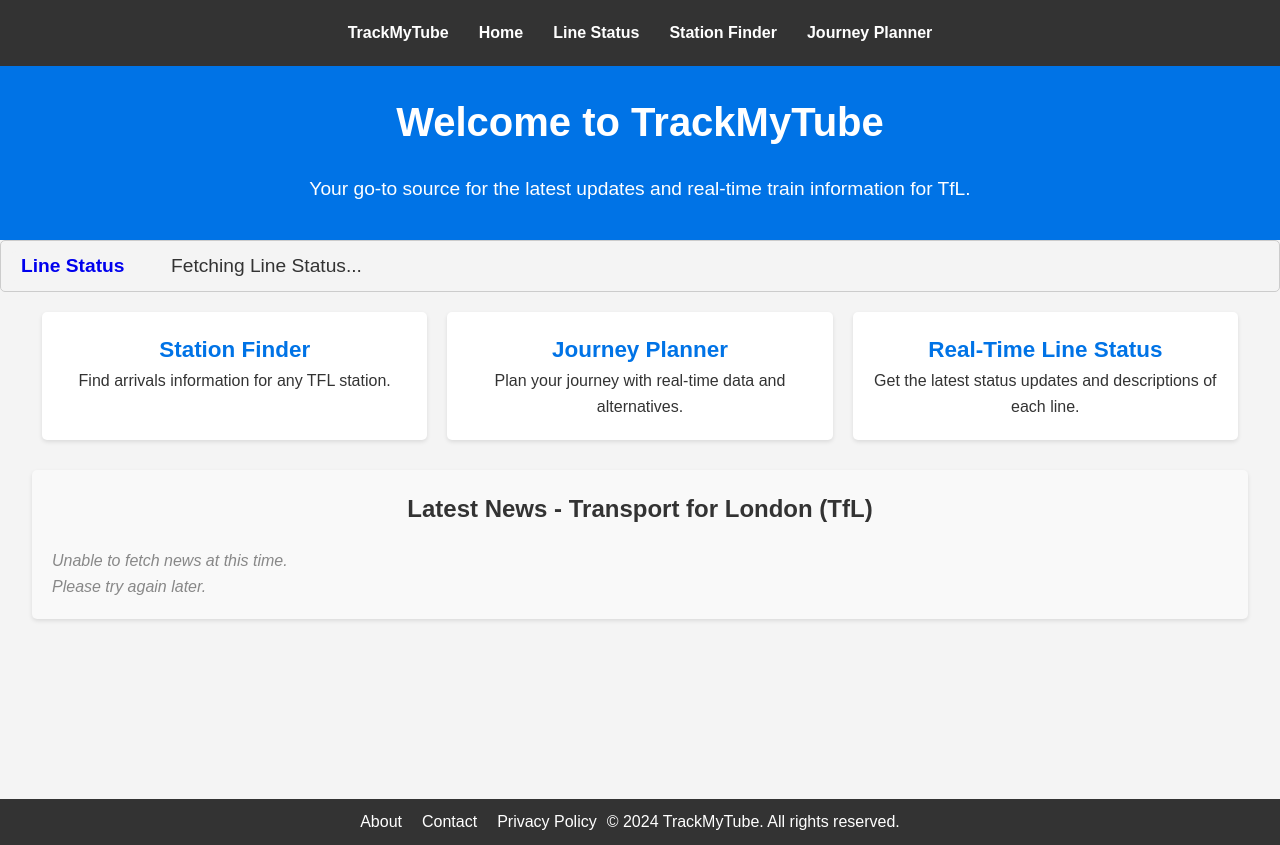
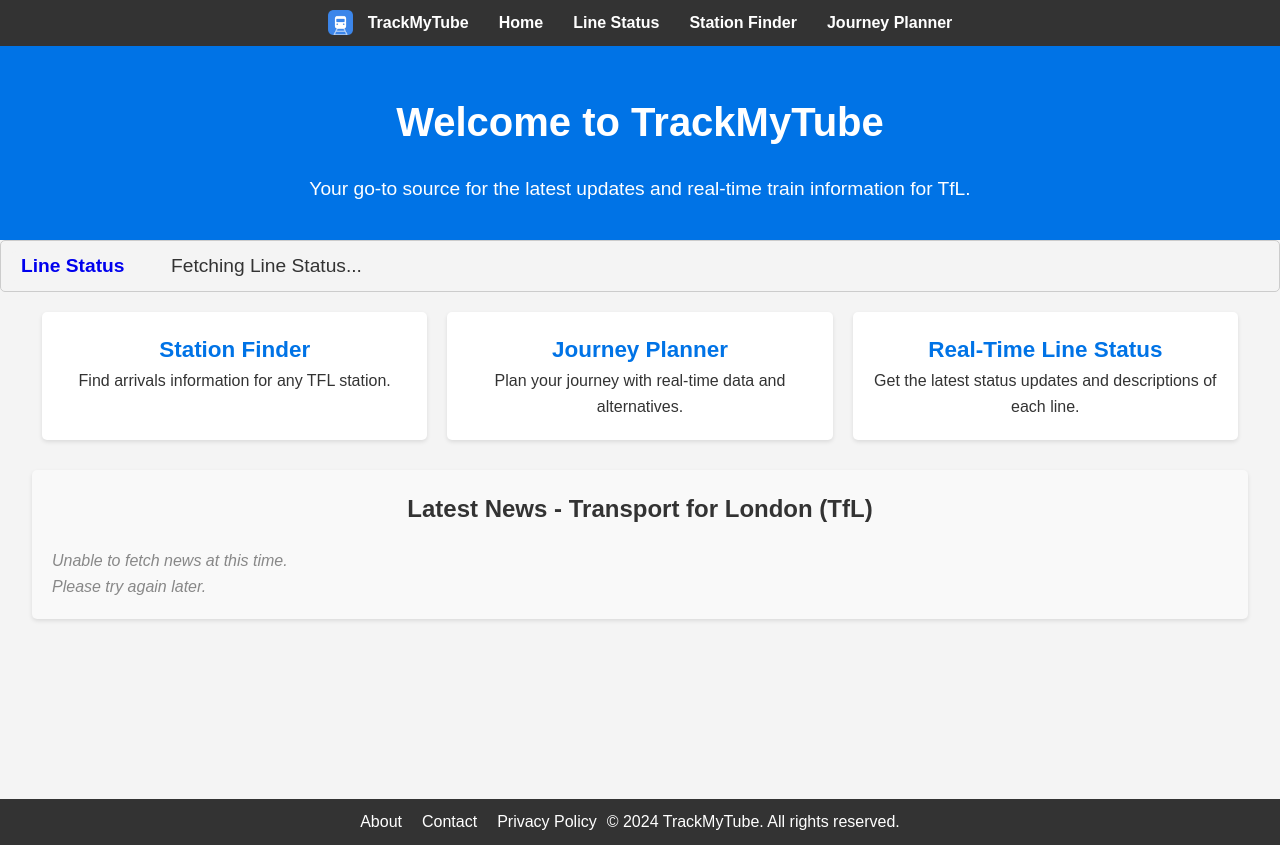
Before and after one commit to trackmytube/trackmytube.github.io, a website: page index.html in a window 1280 px wide. Drawn offline with Linux system fonts and the light colour scheme; no server answers.

Commit message:
Added a temporary logo, will be updated to the actual logo

```diff
--- a/css/styles.css
+++ b/css/styles.css
@@ -26,23 +26,29 @@
     top: 0;
     left: 0;
     z-index: 1000;
-}
-
-header .logo img {
-    max-width: 150px;
-    height: auto;
+    display: flex;
+    align-items: center;
+    justify-content: center; /* Center the nav items horizontally */
 }
 
 nav ul {
     list-style: none;
     display: flex;
-    justify-content: center;
-    padding: 10px;
-    flex-wrap: wrap;
+    align-items: center; /* Align items vertically */
+    padding: 0;
+    margin: 0;
 }
 
 nav ul li {
     margin: 0 15px;
+    display: flex;
+    align-items: center; /* Align items vertically within the list item */
+}
+
+nav ul li img.logo {
+    max-width: 25px; /* Adjust the size of the logo as needed */
+    height: auto;
+    margin-right: 15px; /* Space between the logo and the text */
 }
 
 nav ul li a {
@@ -54,6 +60,7 @@
 nav ul li a:hover {
     text-decoration: underline;
 }
+
 
 
 
--- a/index.html
+++ b/index.html
@@ -13,7 +13,10 @@
     <header>
         <nav>
             <ul>
-                <li><strong>TrackMyTube</strong></a></li>
+                <li>
+                    <img src="img/logo.png" alt="TrackMyTube Logo" class="logo">
+                    <strong>TrackMyTube</strong>
+                </li>
                 <li><a href="index.html">Home</a></li>
                 <li><a href="status.html">Line Status</a></li>
                 <li><a href="station.html">Station Finder</a></li>
```
